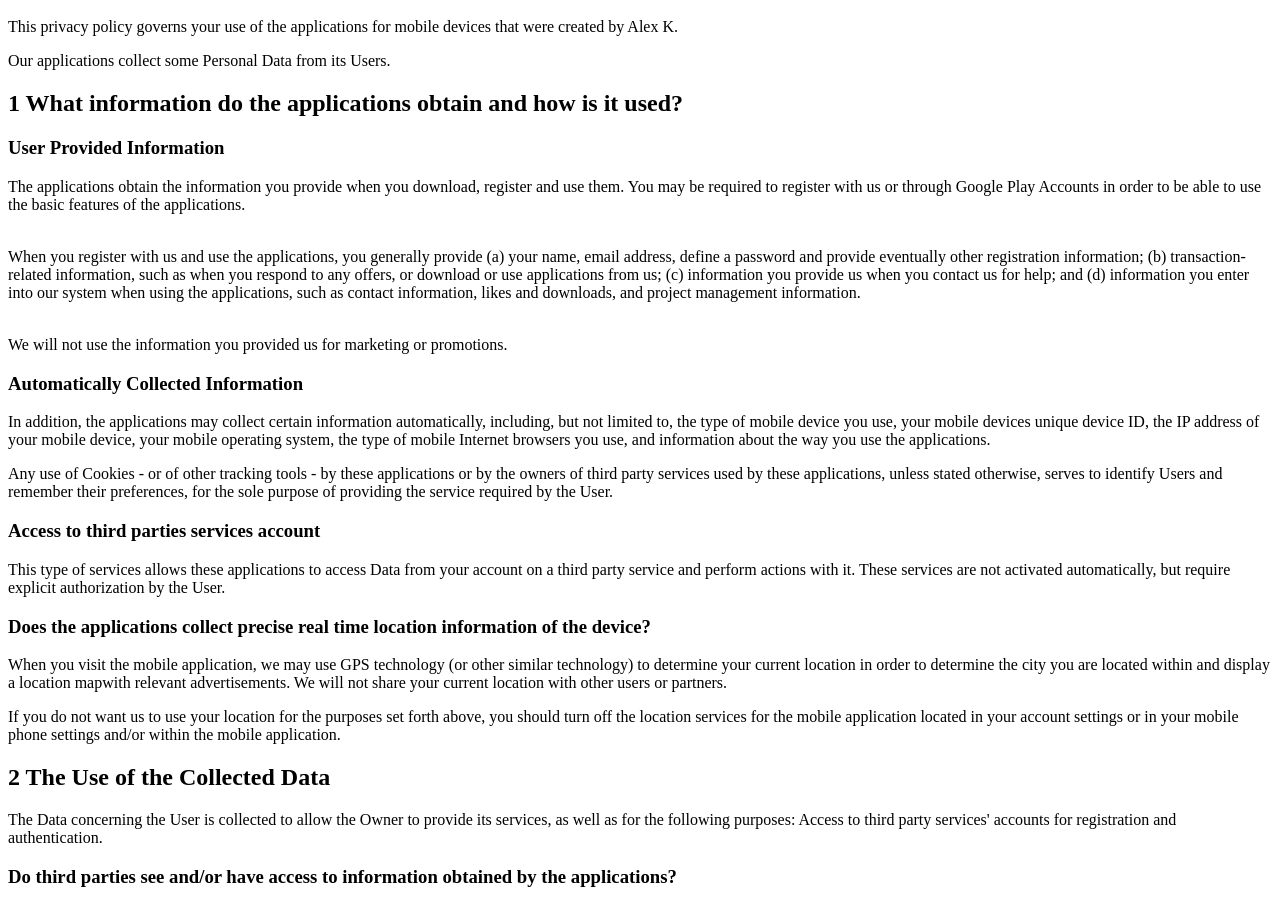
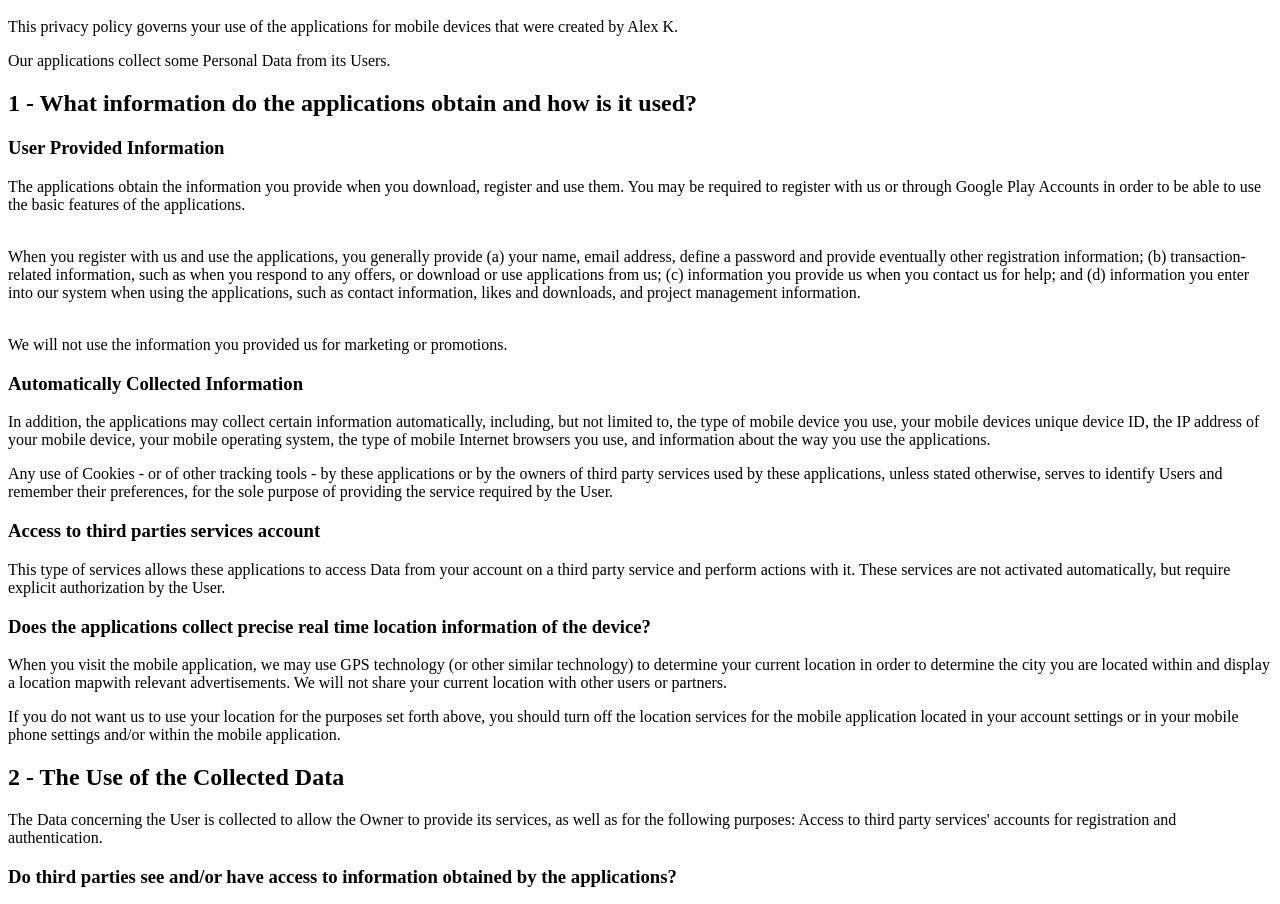
Before and after one commit to ragnaroth/ragnaroth.github.io, a plain HTML site: page index.html in a window 1280 px wide. Shown: the part 48-952 px from the top of the page. Drawn offline with Linux system fonts and the light colour scheme.

Commit message:
Create index.html

```diff
--- a/index.html
+++ b/index.html
@@ -1,7 +1,7 @@
 <h1>PRIVACY POLICY</h1>
 <p>This privacy policy governs your use of the applications for mobile devices that were created by Alex K.</p>
 <p>Our applications collect some Personal Data from its Users.</p>
-<h2>1 What information do the applications obtain and how is it used?</h2>
+<h2>1 - What information do the applications obtain and how is it used?</h2>
 <h3>User Provided Information</h3>
 <p>The applications obtain the information you provide when you download, register and use them. You may be required to register with us or through Google Play Accounts in order to be able to use the basic features of the applications.</p>
 <p><br /> When you register with us and use the applications, you generally provide (a) your name, email address, define a password and provide eventually other registration information; (b) transaction-related information, such as when you respond to any offers, or download or use applications from us; (c) information you provide us when you contact us for help; and (d) information you enter into our system when using the applications, such as contact information, likes and downloads, and project management information.</p>
@@ -14,7 +14,7 @@
 <h3>Does the applications collect precise real time location information of the device?</h3>
 <p>When you visit the mobile application, we may use GPS technology (or other similar technology) to determine your current location in order to determine the city you are located within and display a location mapwith relevant advertisements. We will not share your current location with other users or partners.</p>
 <p>If you do not want us to use your location for the purposes set forth above, you should turn off the location services for the mobile application located in your account settings or in your mobile phone settings and/or within the mobile application.</p>
-<h2>2 The Use of the Collected Data</h2>
+<h2>2 - The Use of the Collected Data</h2>
 <p>The Data concerning the User is collected to allow the Owner to provide its services, as well as for the following purposes: Access to third party services' accounts for registration and authentication.</p>
 <h3>Do third parties see and/or have access to information obtained by the applications?</h3>
 <p>We might share your information with third parties, but only in the ways that are described in this privacy statement. <br /> We may disclose User Provided and Automatically Collected Information:</p>
```
